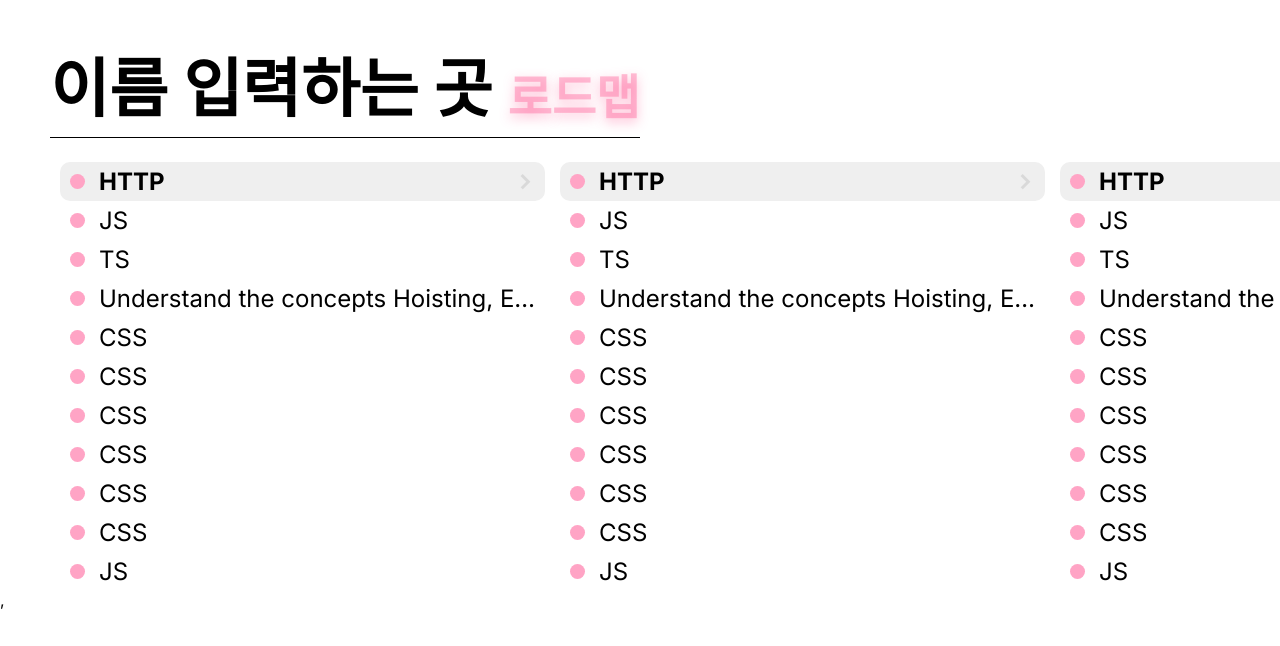
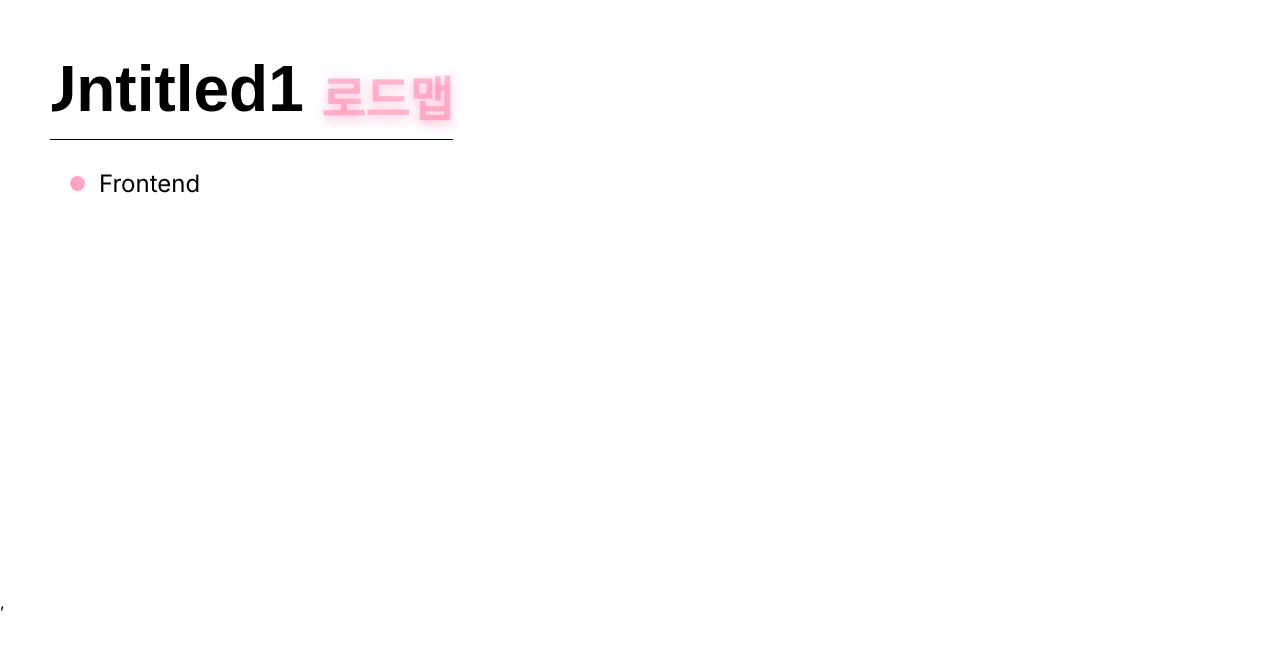
Before and after one commit to googlesprint-12th-roadmap/roadmap-front, a React (Vite) app: page /make in a window 1280 px wide. Shown: the top 646 px of the page. Built offline with nearby package versions, Linux system fonts and the light colour scheme.

Commit message:
Feat: 제작 페이지 80% 커밋 - node date에 따라 selectlist 컴포넌트 생성 - 아직 안된건 노드 생성이랑 연동 - 노드 생성 시 스와이프 하기

```diff
--- a/src/atoms/createAtoms.js
+++ b/src/atoms/createAtoms.js
@@ -1,4 +1,6 @@
-const textState = atom({
-  key: 'textState', // unique ID (with respect to other atoms/selectors)
-  default: '', // default value (aka initial value)
+import { atom } from 'recoil';
+
+export const titleState = atom({
+  key: 'titleState',
+  default: 'Untitled1',
 });
--- /dev/null
+++ b/src/atoms/makeListAtoms.js
@@ -0,0 +1,11 @@
+import { atom } from 'recoil';
+
+export const nodeListState = atom({
+  key: 'nodeListState', // unique ID (with respect to other atoms/selectors)
+  default: [], // default value (aka initial value)
+});
+
+export const depthState = atom({
+  key: 'depthState', // unique ID (with respect to other atoms/selectors)
+  default: [], // default value (aka initial value)
+});
--- a/src/components/Make/SelectItem.jsx
+++ b/src/components/Make/SelectItem.jsx
@@ -1,11 +1,11 @@
 import React from 'react';
 import styled, { css } from 'styled-components';
 
-const SelectItem = ({ name, check }) => {
+const SelectItem = ({ data, clickFunc, check, index }) => {
   return (
-    <Container check={check}>
+    <Container check={check} onClick={() => clickFunc(data.id, index)}>
       <Marked></Marked>
-      <Name>{name}</Name>
+      <Name>{data.title}</Name>
     </Container>
   );
 };
@@ -27,6 +27,10 @@ const Container = styled.li`
   white-space: nowrap;
   overflow: hidden;
   text-overflow: ellipsis;
+
+  :hover {
+    background-color: #efefef;
+  }
 
   ${(props) =>
     props.check &&
--- a/src/components/Make/SelectList.jsx
+++ b/src/components/Make/SelectList.jsx
@@ -1,9 +1,37 @@
-import React, { useState } from 'react';
+import React, { useCallback, useEffect, useState } from 'react';
+import { useRecoilState } from 'recoil';
 import styled, { css } from 'styled-components';
+import { depthState, nodeListState } from '../../atoms/makeListAtoms';
 import SelectItem from './SelectItem';
+import _ from 'lodash';
 
-const SelectList = () => {
+const SelectList = ({ data, depth }) => {
   const [isShown, setIsShown] = useState(false);
+  const [currentCheckId, setCurrentCheckId] = useState(-1);
+  const [depthList, setDepthList] = useRecoilState(depthState);
+  const [nodeList, setNodeList] = useRecoilState(nodeListState);
+
+  const handleClickSelectItem = useCallback(
+    (id, index) => {
+      if (data[index].id === currentCheckId) {
+        return;
+      }
+      setCurrentCheckId(id);
+
+      const tempDepthList = _.cloneDeep(depthList);
+      if (data[index].children.length === 0) {
+        setDepthList([...tempDepthList.slice(0, depth + 1)]);
+        return;
+      }
+
+      const tempCurrenDepth = [...data[index].children].map(
+        (id) => nodeList.filter((item) => item.id === id)[0],
+      );
+
+      setDepthList(tempDepthList.slice(0, depth + 1).concat([tempCurrenDepth]));
+    },
+    [currentCheckId, depthList],
+  );
 
   return (
     <Container
@@ -12,24 +40,19 @@ const SelectList = () => {
       isShown={isShown}
     >
       <ul>
-        <SelectItem name={'HTTP'} check={true} />
-        <SelectItem name={'JS'} />
-        <SelectItem name={'TS'} />
-        <SelectItem
-          name={'Understand the concepts Hoisting, Evdsfsdfsdfdsfsd'}
-        />
-        <SelectItem name={'CSS'} />
-        <SelectItem name={'CSS'} />
-        <SelectItem name={'CSS'} />
-        <SelectItem name={'CSS'} />
-        <SelectItem name={'CSS'} />
-        <SelectItem name={'CSS'} />
-        <SelectItem name={'JS'} />
-        <SelectItem name={'TS'} />
-        <SelectItem
-          name={'Understand the concepts Hoisting, Evdsfsdfsdfdsfsd'}
-        />
-        <SelectItem name={'CSS'} />
+        {data &&
+          data.length > 0 &&
+          data.map((item, index) => {
+            return (
+              <SelectItem
+                key={item.id + item.title}
+                data={item}
+                check={currentCheckId === item.id}
+                clickFunc={handleClickSelectItem}
+                index={index}
+              />
+            );
+          })}
       </ul>
     </Container>
   );
--- a/src/pages/make/index.jsx
+++ b/src/pages/make/index.jsx
@@ -1,11 +1,15 @@
-import React from 'react';
+import React, { useCallback, useEffect, useRef, useState } from 'react';
+import { useRecoilState } from 'recoil';
 import { SwiperSlide } from 'swiper/react';
+import { titleState } from '../../atoms/createAtoms';
+import { depthState, nodeListState } from '../../atoms/makeListAtoms';
 import SelectList from '../../components/Make/SelectList';
 import SwiperSection from '../../components/SwiperSection';
 import {
   Container,
   DefaultText,
   Header,
+  InputTitle,
   MakeSection,
   Title,
   TitleWrap,
@@ -17,17 +21,17 @@ const data = [
     url: '',
     desc: '',
     type: 'main',
-    label: 'Frontend',
+    title: 'Frontend',
     children: [2, 3],
-    parent: 0,
+    parent: 'root',
   },
   {
     id: 2,
     url: '',
     desc: '',
     type: 'main',
-    label: 'SPA',
-    children: [],
+    title: 'SPA',
+    children: [6],
     parent: 1,
   },
   {
@@ -35,7 +39,7 @@ const data = [
     url: '',
     desc: '',
     type: 'main',
-    label: 'Skill',
+    title: 'Skill',
     children: [4, 5],
     parent: 1,
   },
@@ -44,7 +48,7 @@ const data = [
     url: '',
     desc: '',
     type: 'sub',
-    label: 'CSS',
+    title: 'CSS',
     children: [],
     parent: 3,
   },
@@ -53,58 +57,70 @@ const data = [
     url: '',
     desc: '',
     type: 'main',
-    label: 'HTML',
+    title: 'HTML',
     children: [],
     parent: 3,
+  },
+  {
+    id: 6,
+    url: '',
+    desc: '',
+    type: 'main',
+    title: 'Javascript',
+    children: [],
+    parent: 2,
   },
 ];
 
 const Make = () => {
+  const [nodeList, setNodeList] = useRecoilState(nodeListState);
+  const [depthList, setDepthList] = useRecoilState(depthState);
+  const [title, setTitle] = useRecoilState(titleState);
+  const [width, setWidth] = useState(0);
+  const spanRef = useRef();
+
+  const handleChangeTitle = useCallback((e) => {
+    setTitle(e.target.value);
+  }, []);
+
+  useEffect(() => {
+    setDepthList([data.filter((item) => item.parent === 'root')]);
+    setNodeList([...data]);
+  }, []);
+
+  useEffect(() => {
+    setWidth(spanRef.current.offsetWidth);
+  }, [title]);
+
   return (
     <Container>
       <Header>
         <TitleWrap>
-          <Title>이름 입력하는 곳</Title>
+          <Title ref={spanRef}>{title}</Title>
+          <InputTitle
+            onChange={handleChangeTitle}
+            autoFocus
+            type={'text'}
+            style={{ width }}
+            value={title}
+          ></InputTitle>
           <DefaultText>로드맵</DefaultText>
         </TitleWrap>
-        {/* TODO
-          이름 입력 후 타이틀
-          수정 버튼이면 input창
-        */}
       </Header>
 
-      {/* TODO
-          첫번째
-          1. Select 리스트 컴포넌트 한개 생성
-          2. 새로운 노드 추가 버튼
-          3. 추가 버튼 클릭시 옆에 새로운 컴포넌트 추가
-          4. 셀렉 리스트 컴포넌트가 3개나 4개 이상 넘어갈 시 거기서 추가하면
-             현재 보이는 가장 왼쪽 컴포넌트를 가릴 정도의 자동 스크롤
-
-          두번째
-          1. 아이템 하나 클릭하면 그에 맞게 parent 컴포넌트 그려주기
-          2. children 컴포넌트도 그에 맞게 그려주기
-        */}
       <MakeSection>
         <SwiperSection between={30}>
-          <SwiperSlide>
-            <SelectList></SelectList>
-          </SwiperSlide>
-          <SwiperSlide>
-            <SelectList></SelectList>
-          </SwiperSlide>
-          <SwiperSlide>
-            <SelectList></SelectList>
-          </SwiperSlide>
-          <SwiperSlide>
-            <SelectList></SelectList>
-          </SwiperSlide>
-          <SwiperSlide>
-            <SelectList></SelectList>
-          </SwiperSlide>
-          <SwiperSlide>
-            <SelectList></SelectList>
-          </SwiperSlide>
+          {depthList &&
+            depthList.length > 0 &&
+            depthList.map((item, index) => {
+              if (item.length > 0) {
+                return (
+                  <SwiperSlide key={index}>
+                    <SelectList data={item} depth={index}></SelectList>
+                  </SwiperSlide>
+                );
+              }
+            })}
         </SwiperSection>
       </MakeSection>
     </Container>
--- a/src/pages/make/index.styles.jsx
+++ b/src/pages/make/index.styles.jsx
@@ -9,10 +9,26 @@ export const Header = styled.header`
   margin-top: 5rem;
 `;
 
-export const Title = styled.h2`
+export const Title = styled.span`
   font-size: 6.4rem;
   line-height: 7.7rem;
   font-weight: 700;
+
+  position: absolute;
+  opacity: 0;
+`;
+
+export const InputTitle = styled.input`
+  font-size: 6.4rem;
+  line-height: 7.7rem;
+  font-weight: 700;
+  z-index: 1;
+  border: none;
+  min-width: 20rem;
+
+  :focus {
+    outline: none;
+  }
 `;
 
 export const DefaultText = styled.h3`
@@ -30,6 +46,7 @@ export const TitleWrap = styled.div`
   display: flex;
   padding-bottom: 1rem;
   border-bottom: 1px solid #000;
+  position: relative;
 `;
 
 export const MakeSection = styled.section`
```
